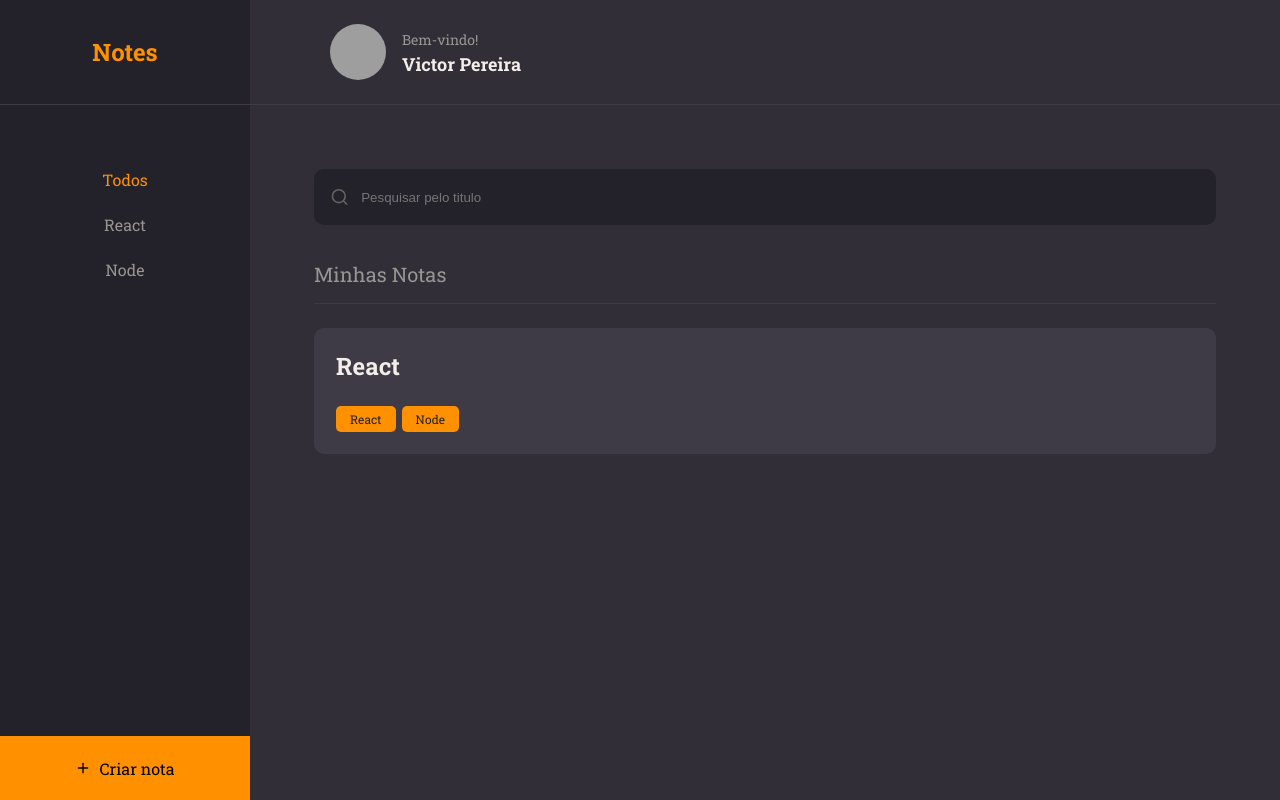
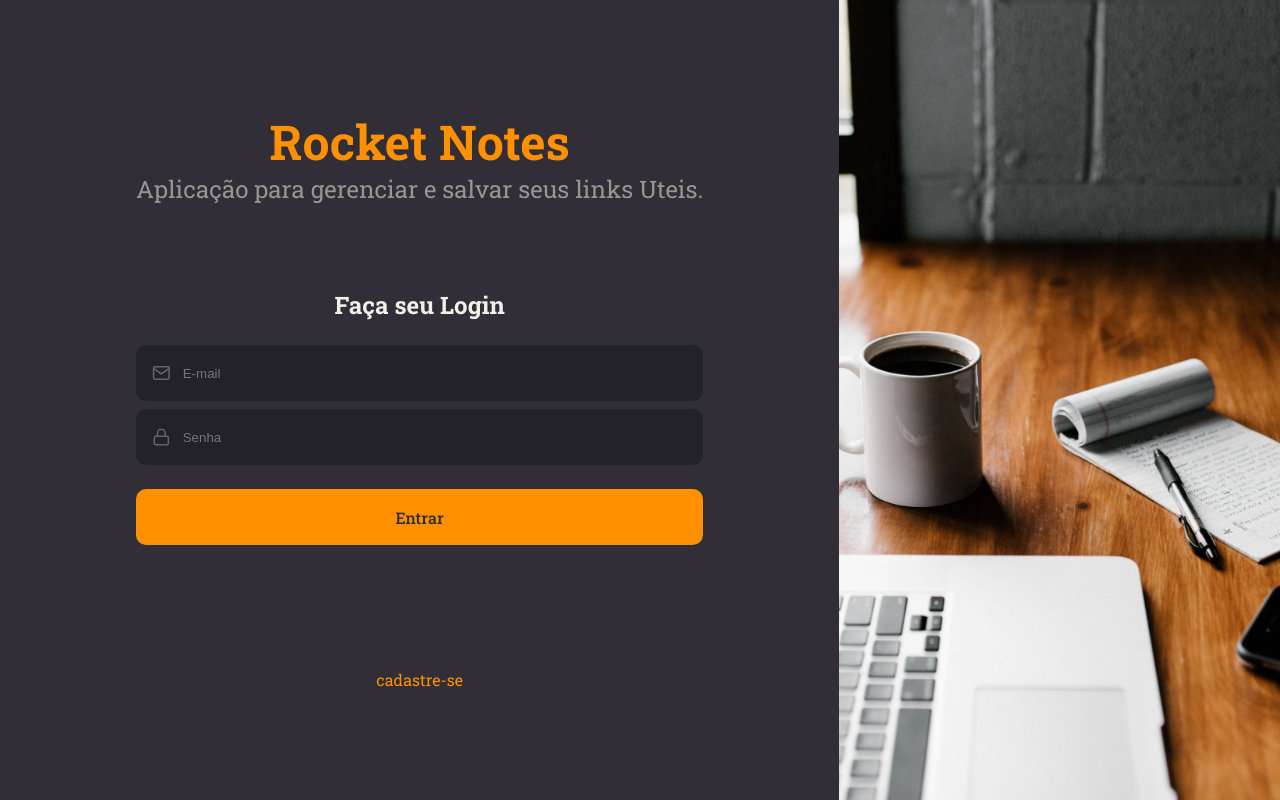
Before and after one commit to victorrti/REACT-NOTES, a React (Vite) app: page / in a window 1280 px wide. Built offline with nearby package versions, Linux system fonts and the light colour scheme; grey boxes are pictures that could not be loaded.

Commit message:
finalizando tela de login

```diff
--- a/src/main.jsx
+++ b/src/main.jsx
@@ -1,6 +1,6 @@
 import React from 'react'
 import ReactDOM from 'react-dom/client'
-import {Home} from './pages/Home'
+import {SingIn} from './pages/SingIn'
 import {ThemeProvider} from 'styled-components'
 import theme from './styles/theme'
 import GlobalStyle from './styles/global'
@@ -10,7 +10,7 @@
   <React.StrictMode >
     <ThemeProvider theme={theme}>
       <GlobalStyle />
-        <Home />
+        <SingIn />
 
     </ThemeProvider>
 
--- /dev/null
+++ b/src/pages/SingIn/index.jsx
@@ -0,0 +1,30 @@
+import {Container,Form,Background} from './style'
+import {Input} from '../../components/Input'
+import {FiLogIn,FiMail, FiLock} from 'react-icons/fi'
+import {Button} from '../../components/Button'
+import {ButtonText} from '../../components/ButtonText'
+
+
+export function SingIn(){
+    return(
+        <Container>
+            <Form>
+                <h1>Rocket Notes</h1>
+                <p>Aplicação para gerenciar e salvar seus links Uteis.</p>
+                <h2>Faça seu Login</h2>
+                <Input
+                placeholder="E-mail"
+                type="text"
+                icon={FiMail}/>
+                <Input
+                placeholder="Senha"
+                type="password"
+                icon={FiLock}/>
+                <Button title="Entrar"/>
+                <ButtonText title="cadastre-se"/>
+            </Form>
+            <Background/>
+        </Container>
+    )
+
+}
--- /dev/null
+++ b/src/pages/SingIn/style.js
@@ -0,0 +1,39 @@
+import  styled from 'styled-components'
+import backgroundImg from '../../assets/background.png'
+
+export const Container = styled.div`
+    height: 100vh;
+    display:flex;
+    align-items: stretch;
+`;
+export const Background = styled.div`
+    flex: 1;
+    background: url(${backgroundImg}) no-repeat center center;
+    background-size: cover;
+`;
+
+export const Form = styled.form`
+    padding:0 136px;
+    display: flex;
+    flex-direction: column;
+    justify-content: center;
+    align-items: center;
+    text-align: center;
+    > h1{
+        font-size: 48px;
+        color:${({theme})=>theme.COLORS.ORANGE}
+    }
+    >h2 {
+        font-size: 24px;
+        margin-top: 84px;
+        margin-bottom: 24px;
+    }
+    p{
+        font-size: 24px;
+        color:${({theme})=>theme.COLORS.GRAY_100}
+    }
+    button+button{
+        color:${({theme})=>theme.COLORS.ORANGE};
+        margin-top:124px;
+    }
+`
```
Also changed, not shown: src/assets/Rectangle.png (added), src/assets/background.png (added).
